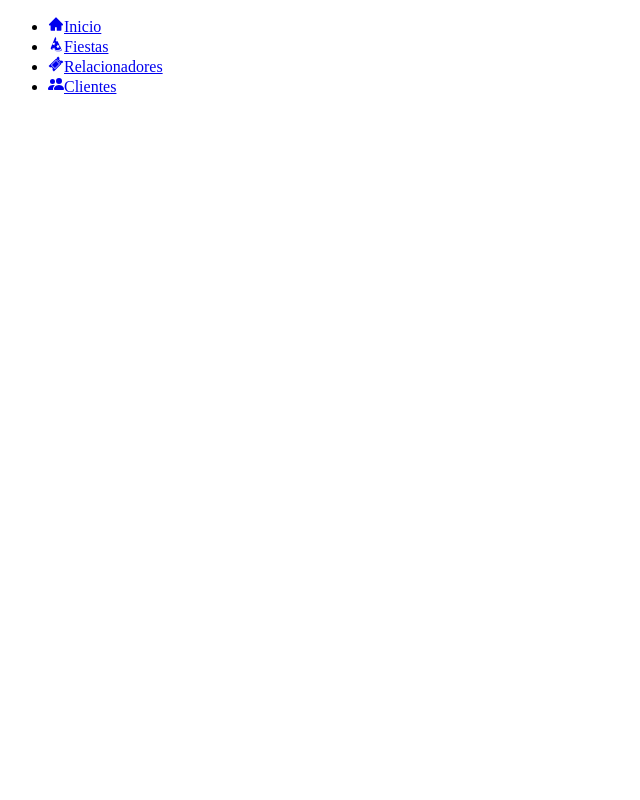
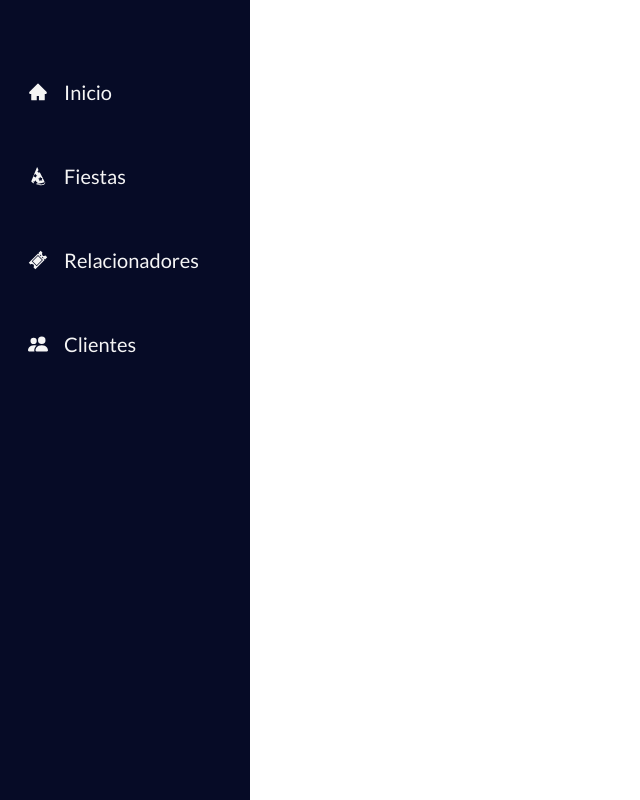
Before and after one commit to parduccinward/qr-ticket-management-system, a React (Create React App) app in the folder frontend/: page / in a window 1280 px wide. Shown: the whole page, without its empty margins (0-640 px from the left). Built offline with nearby package versions, Linux system fonts and the light colour scheme.

Commit message:
Style navbar and items elements

```diff
--- a/frontend/src/components/navbar/Navbar.css
+++ b/frontend/src/components/navbar/Navbar.css
@@ -0,0 +1,51 @@
+@import url('https://fonts.googleapis.com/css2?family=Lato&display=swap');
+
+body{
+    margin:0;
+}
+.nav-menu{
+    background-color: #060b26;
+    width:250px;
+    height:100vh;
+    display: flex;
+    justify-content: center;
+    position: fixed;
+    top: 0;
+}
+
+.nav-menu-items{
+    padding-left:0;
+    margin-top:50px;
+    width:100%;
+}
+
+
+.nav-text {
+    display: flex;
+    justify-content: flex-start;
+    align-items: center;
+    padding: 12px;
+    list-style: none;
+    height: 60px;
+    font-family: "Lato", sans-serif;
+}
+
+.nav-text a {
+    text-decoration: none;
+    color: #f5f5f5;
+    font-size: 1.25rem;
+    width: 95%;
+    height: 100%;
+    display: flex;
+    align-items: center;
+    padding: 0 16px;
+    border-radius: 4px;
+}
+
+.nav-text a:hover {
+    background-color: #1a83ff;
+}
+
+span {
+    margin-left:16px;
+}
```
